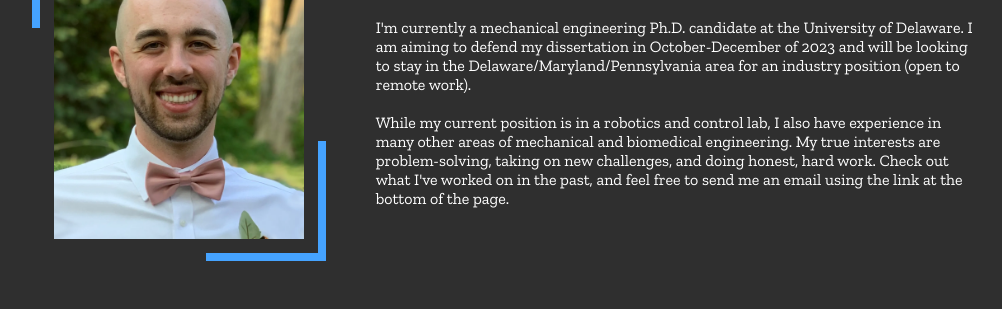
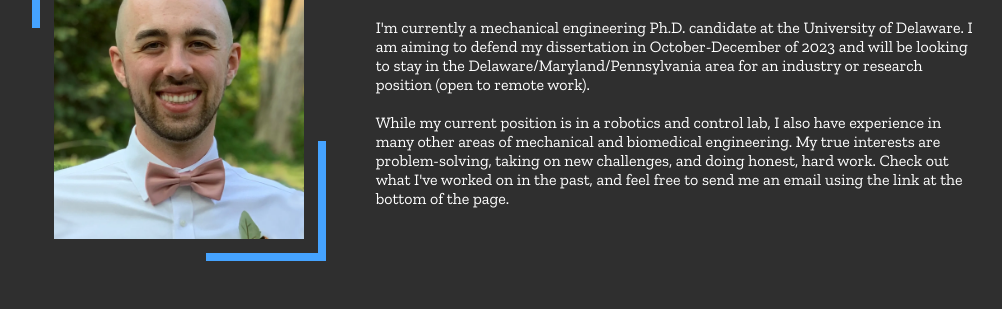
Before and after one commit to Vaughn44/vaughn-chambers.com, a plain HTML site: page index.html in a window 1280 px wide. Shown: the part 180-489 px from the top of the page, without its empty margins (131-1133 px from the left). Drawn offline with nearby package versions, Linux system fonts and the light colour scheme.

Commit message:
Added research position to home page

```diff
--- a/index.html
+++ b/index.html
@@ -27,7 +27,7 @@
           </div>
            <div class="home-text">
             <h1>Vaughn Chambers</h1>
-            <p> I'm currently a mechanical engineering Ph.D. candidate at the University of Delaware. I am aiming to defend my dissertation in October-December of 2023 and will be looking to stay in the Delaware/Maryland/Pennsylvania area for an industry position (open to remote work).
+            <p> I'm currently a mechanical engineering Ph.D. candidate at the University of Delaware. I am aiming to defend my dissertation in October-December of 2023 and will be looking to stay in the Delaware/Maryland/Pennsylvania area for an industry or research position (open to remote work).
             <br><br>
             While my current position is in a robotics and control lab, I also have experience in many other areas of mechanical and biomedical engineering. My true interests are problem-solving, taking on new challenges, and doing honest, hard work. Check out what I've worked on in the past, and feel free to send me an email using the link at the bottom of the page.  </p>
            </div>
```
